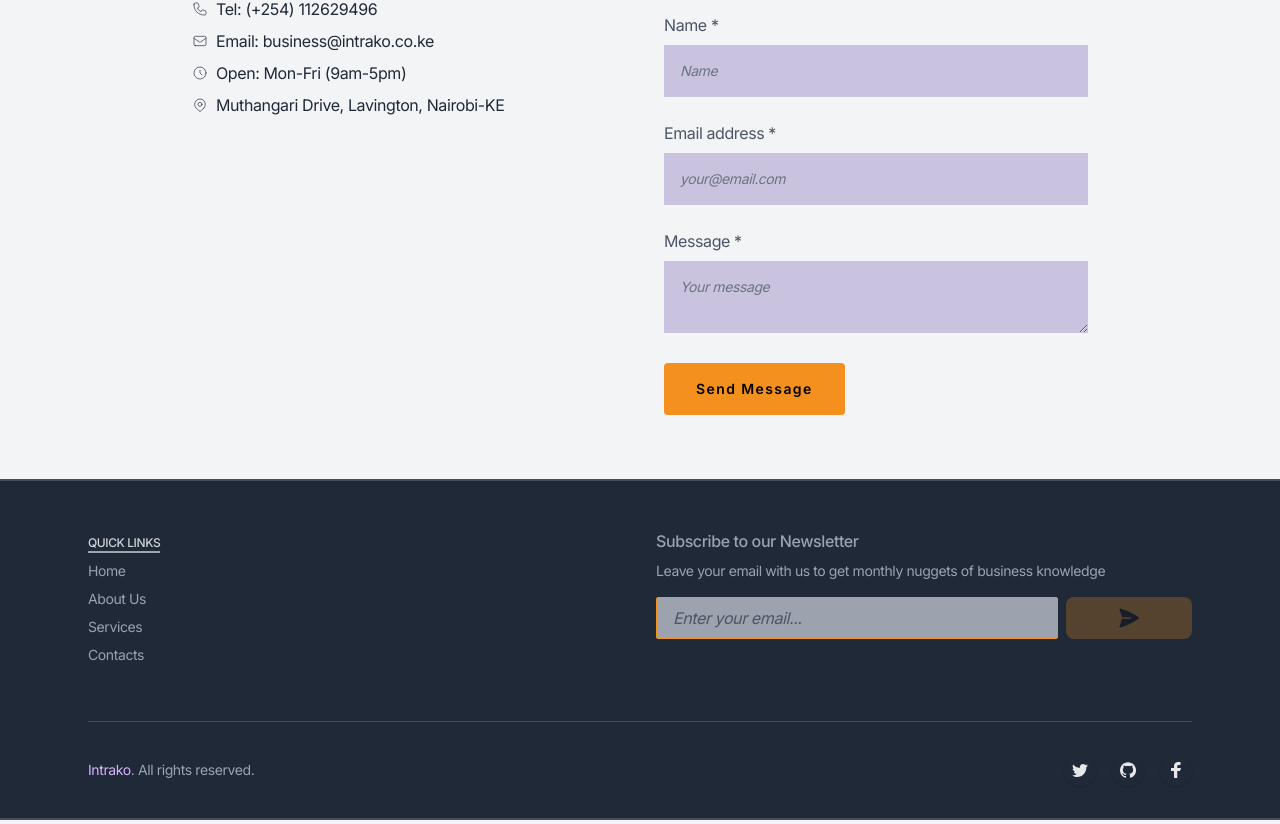
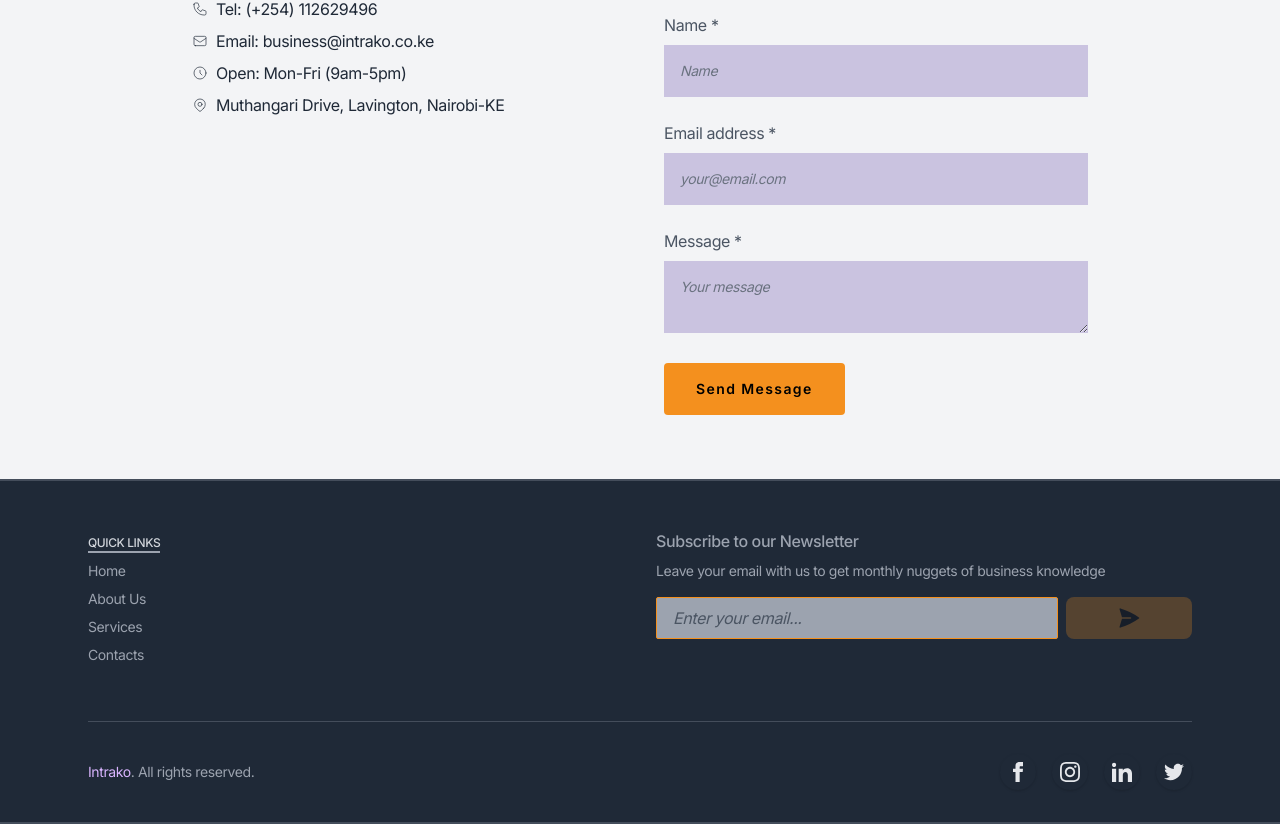
Before and after one commit to goweki/intrako-web, a Next.js app: page /contacts in a window 1280 px wide. Shown: the part 319-1143 px from the top of the page. Built offline with nearby package versions, Linux system fonts and the light colour scheme.

Commit message:
social media links

```diff
--- a/src/components/footer.js
+++ b/src/components/footer.js
@@ -158,48 +158,75 @@ export default function Footer() {
         <div className="md:flex md:items-center md:justify-between py-4 md:py-8 border-t border-gray-500/50">
           {/* Social links */}
           <ul className="flex mb-4 md:order-1 md:ml-4 md:mb-0">
-            <li>
+            {/* facebook */}
+            <li className="ml-4">
               <Link
-                href="https://www.twitter.com/goweki_"
+                target="_blank"
+                rel="noopener noreferrer"
+                href="https://www.facebook.com/people/Intrako-Marketing/61558258865025/"
+                className="flex justify-center items-center text-gray-200 hover:text-gray-800 hover:bg-secondary rounded-full shadow transition-all duration-150 ease-in-out"
+                aria-label="Facebook"
+              >
+                <svg
+                  xmlns="http://www.w3.org/2000/svg"
+                  className="w-5 h-5 m-2 fill-current"
+                  viewBox="0 0 24 24"
+                >
+                  <path d="M9 8h-3v4h3v12h5v-12h3.642l.358-4h-4v-1.667c0-.955.192-1.333 1.115-1.333h2.885v-5h-3.808c-3.596 0-5.192 1.583-5.192 4.615v3.385z" />
+                </svg>
+              </Link>
+            </li>
+            {/* instagram */}
+            <li className="ml-4">
+              <Link
+                target="_blank"
+                rel="noopener noreferrer"
+                href="https://www.instagram.com/intrakoagency/"
+                className="flex justify-center items-center text-gray-200 hover:text-gray-800 hover:bg-secondary rounded-full shadow transition-all duration-150 ease-in-out"
+                aria-label="Instagram"
+              >
+                <svg
+                  className="w-5 h-5 m-2 fill-current"
+                  xmlns="http://www.w3.org/2000/svg"
+                  viewBox="0 0 24 24"
+                >
+                  <path d="M12 2.163c3.204 0 3.584.012 4.85.07 3.252.148 4.771 1.691 4.919 4.919.058 1.265.069 1.645.069 4.849 0 3.205-.012 3.584-.069 4.849-.149 3.225-1.664 4.771-4.919 4.919-1.266.058-1.644.07-4.85.07-3.204 0-3.584-.012-4.849-.07-3.26-.149-4.771-1.699-4.919-4.92-.058-1.265-.07-1.644-.07-4.849 0-3.204.013-3.583.07-4.849.149-3.227 1.664-4.771 4.919-4.919 1.266-.057 1.645-.069 4.849-.069zm0-2.163c-3.259 0-3.667.014-4.947.072-4.358.2-6.78 2.618-6.98 6.98-.059 1.281-.073 1.689-.073 4.948 0 3.259.014 3.668.072 4.948.2 4.358 2.618 6.78 6.98 6.98 1.281.058 1.689.072 4.948.072 3.259 0 3.668-.014 4.948-.072 4.354-.2 6.782-2.618 6.979-6.98.059-1.28.073-1.689.073-4.948 0-3.259-.014-3.667-.072-4.947-.196-4.354-2.617-6.78-6.979-6.98-1.281-.059-1.69-.073-4.949-.073zm0 5.838c-3.403 0-6.162 2.759-6.162 6.162s2.759 6.163 6.162 6.163 6.162-2.759 6.162-6.163c0-3.403-2.759-6.162-6.162-6.162zm0 10.162c-2.209 0-4-1.79-4-4 0-2.209 1.791-4 4-4s4 1.791 4 4c0 2.21-1.791 4-4 4zm6.406-11.845c-.796 0-1.441.645-1.441 1.44s.645 1.44 1.441 1.44c.795 0 1.439-.645 1.439-1.44s-.644-1.44-1.439-1.44z" />
+                </svg>
+              </Link>
+            </li>
+            {/* linkedin */}
+            <li className="ml-4">
+              <Link
+                target="_blank"
+                rel="noopener noreferrer"
+                href="https://www.linkedin.com/company/intrako-marketing-agency/about/?viewAsMember=true"
+                className="flex justify-center items-center text-gray-200 hover:text-gray-800 hover:bg-secondary rounded-full shadow transition-all duration-150 ease-in-out"
+                aria-label="LinkedIn"
+              >
+                <svg
+                  xmlns="http://www.w3.org/2000/svg"
+                  className="w-5 h-5 m-2 fill-current"
+                  viewBox="0 0 24 24"
+                >
+                  <path d="M4.98 3.5c0 1.381-1.11 2.5-2.48 2.5s-2.48-1.119-2.48-2.5c0-1.38 1.11-2.5 2.48-2.5s2.48 1.12 2.48 2.5zm.02 4.5h-5v16h5v-16zm7.982 0h-4.968v16h4.969v-8.399c0-4.67 6.029-5.052 6.029 0v8.399h4.988v-10.131c0-7.88-8.922-7.593-11.018-3.714v-2.155z" />
+                </svg>
+              </Link>
+            </li>
+            {/* Twitter */}
+            <li className="ml-4">
+              <Link
+                target="_blank"
+                rel="noopener noreferrer"
+                href="https://twitter.com/IntrakoAgency"
                 className="flex justify-center items-center text-gray-200 hover:text-gray-800 hover:bg-secondary rounded-full shadow transition-all duration-150 ease-in-out"
                 aria-label="Twitter"
               >
                 <svg
-                  className="w-8 h-8 fill-current"
-                  viewBox="0 0 32 32"
                   xmlns="http://www.w3.org/2000/svg"
+                  className="w-5 h-5 m-2 fill-current"
+                  viewBox="0 0 24 24"
                 >
-                  <path d="M24 11.5c-.6.3-1.2.4-1.9.5.7-.4 1.2-1 1.4-1.8-.6.4-1.3.6-2.1.8-.6-.6-1.5-1-2.4-1-1.7 0-3.2 1.5-3.2 3.3 0 .3 0 .5.1.7-2.7-.1-5.2-1.4-6.8-3.4-.3.5-.4 1-.4 1.7 0 1.1.6 2.1 1.5 2.7-.5 0-1-.2-1.5-.4 0 1.6 1.1 2.9 2.6 3.2-.3.1-.6.1-.9.1-.2 0-.4 0-.6-.1.4 1.3 1.6 2.3 3.1 2.3-1.1.9-2.5 1.4-4.1 1.4H8c1.5.9 3.2 1.5 5 1.5 6 0 9.3-5 9.3-9.3v-.4c.7-.5 1.3-1.1 1.7-1.8z" />
-                </svg>
-              </Link>
-            </li>
-            <li className="ml-4">
-              <Link
-                href="https://www.github.com/goweki"
-                className="flex justify-center items-center text-gray-200 hover:text-gray-800 hover:bg-secondary rounded-full shadow transition-all duration-150 ease-in-out"
-                aria-label="Github"
-              >
-                <svg
-                  className="w-8 h-8 fill-current"
-                  viewBox="0 0 32 32"
-                  xmlns="http://www.w3.org/2000/svg"
-                >
-                  <path d="M16 8.2c-4.4 0-8 3.6-8 8 0 3.5 2.3 6.5 5.5 7.6.4.1.5-.2.5-.4V22c-2.2.5-2.7-1-2.7-1-.4-.9-.9-1.2-.9-1.2-.7-.5.1-.5.1-.5.8.1 1.2.8 1.2.8.7 1.3 1.9.9 2.3.7.1-.5.3-.9.5-1.1-1.8-.2-3.6-.9-3.6-4 0-.9.3-1.6.8-2.1-.1-.2-.4-1 .1-2.1 0 0 .7-.2 2.2.8.6-.2 1.3-.3 2-.3s1.4.1 2 .3c1.5-1 2.2-.8 2.2-.8.4 1.1.2 1.9.1 2.1.5.6.8 1.3.8 2.1 0 3.1-1.9 3.7-3.7 3.9.3.4.6.9.6 1.6v2.2c0 .2.1.5.6.4 3.2-1.1 5.5-4.1 5.5-7.6-.1-4.4-3.7-8-8.1-8z" />
-                </svg>
-              </Link>
-            </li>
-            <li className="ml-4">
-              <Link
-                href="https://www.facebook.com/goweki"
-                className="flex justify-center items-center text-gray-200 hover:text-gray-800 hover:bg-secondary rounded-full shadow transition-all duration-150 ease-in-out"
-                aria-label="Facebook"
-              >
-                <svg
-                  className="w-8 h-8 fill-current"
-                  viewBox="0 0 32 32"
-                  xmlns="http://www.w3.org/2000/svg"
-                >
-                  <path d="M14.023 24L14 17h-3v-3h3v-2c0-2.7 1.672-4 4.08-4 1.153 0 2.144.086 2.433.124v2.821h-1.67c-1.31 0-1.563.623-1.563 1.536V14H21l-1 3h-2.72v7h-3.257z" />
+                  <path d="M24 4.557c-.883.392-1.832.656-2.828.775 1.017-.609 1.798-1.574 2.165-2.724-.951.564-2.005.974-3.127 1.195-.897-.957-2.178-1.555-3.594-1.555-3.179 0-5.515 2.966-4.797 6.045-4.091-.205-7.719-2.165-10.148-5.144-1.29 2.213-.669 5.108 1.523 6.574-.806-.026-1.566-.247-2.229-.616-.054 2.281 1.581 4.415 3.949 4.89-.693.188-1.452.232-2.224.084.626 1.956 2.444 3.379 4.6 3.419-2.07 1.623-4.678 2.348-7.29 2.04 2.179 1.397 4.768 2.212 7.548 2.212 9.142 0 14.307-7.721 13.995-14.646.962-.695 1.797-1.562 2.457-2.549z" />
                 </svg>
               </Link>
             </li>
@@ -207,10 +234,7 @@ export default function Footer() {
 
           {/* Copyrights note */}
           <div className="text-sm text-gray-400 mr-4">
-            <Link
-              className="text-purple-300 hover:underline"
-              href="https://goweki.com/"
-            >
+            <Link className="text-purple-300 hover:underline" href="/">
               Intrako
             </Link>
             . All rights reserved.
```
